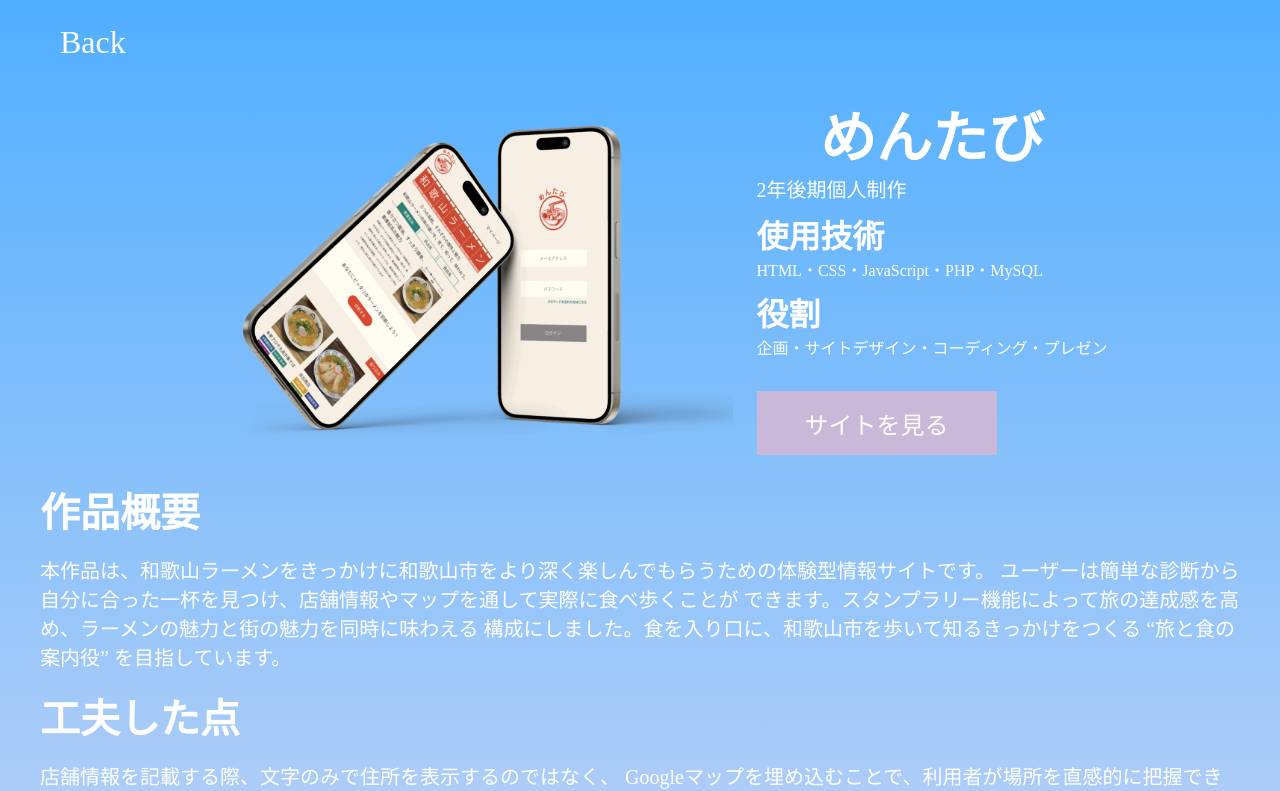
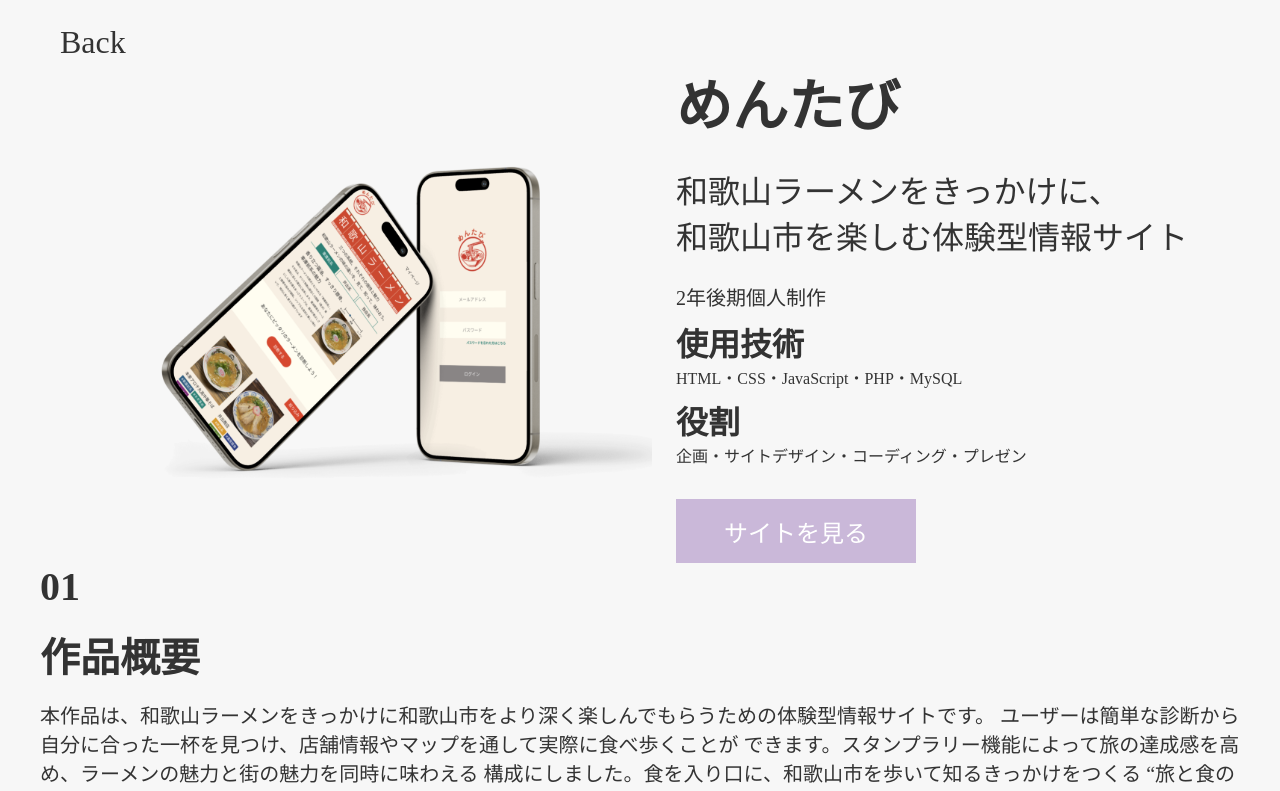
Before and after one commit to ehina24/portfolio, a React (Vite) app: page /works/mentabi in a window 1280 px wide. Shown: the top 791 px of the page. Built offline with nearby package versions, Linux system fonts and the light colour scheme; a web font is replaced by a local one.

Commit message:
change　レイアウト変更

```diff
--- a/src/booklife.tsx
+++ b/src/booklife.tsx
@@ -5,7 +5,7 @@ import './css/works.css';
 function Booklife(){
     return(
         <>
-        <div className="booklifePageWrap">
+        <div className="booklifePageWrap workDetailPage">
             <Link to="/"><button className="backBtn">Back</button></Link>
             <div className="workWrap">
                 <img src={booklife_thumbnail} alt="booklifeサムネイル" />
--- a/src/cafe.tsx
+++ b/src/cafe.tsx
@@ -5,7 +5,7 @@ import './css/works.css';
 function Cafe(){
     return(
         <>
-        <div className="cafePageWrap">
+        <div className="cafePageWrap workDetailPage">
             <Link to="/"><button className="backBtn">Back</button></Link>
             <div className="workWrap">
                 <img src={cafe_thumbnail} alt="カフェサムネイル"/>
--- a/src/calendar.tsx
+++ b/src/calendar.tsx
@@ -5,7 +5,7 @@ import './css/works.css';
 function Calendar(){
     return(
         <>
-        <div className="calenderPageWrap">
+        <div className="calenderPageWrap workDetailPage">
             <Link to="/"><button className="backBtn">Back</button></Link>
             <div className="workWrap">
                 <img src={calendar} alt="カレンダー" className="graphicWork"/>
--- a/src/counter.tsx
+++ b/src/counter.tsx
@@ -5,7 +5,7 @@ import './css/works.css';
 function Counter(){
     return(
         <>
-        <div className="counterPageWrap">
+        <div className="counterPageWrap workDetailPage">
             <Link to="/"><button className="backBtn">Back</button></Link>
             <div className="workWrap">
                 <img src={counter_thumbnail} alt="カウンターカウンターサムネイル" />
--- a/src/css/mypage.css
+++ b/src/css/mypage.css
@@ -1,4 +1,4 @@
-h1{
+.myPageWrap h1{
     font-size: 56px;
     text-align: center;
     margin-top: 32px;
--- a/src/css/works.css
+++ b/src/css/works.css
@@ -1,7 +1,12 @@
+/*作品詳細ページ全体*/
+.workDetailPage{
+    background-color: #f7f7f7;
+    color: #333;
+}
 /*Backボタン*/
 .backBtn{
     font-size: 32px;
-    color: #FFF;
+    color: #333;
     margin-top: 24px;
     margin-left: 60px;
 }
@@ -17,8 +22,14 @@
 .workWrap .graphicWork{
     width:  400px;
 }
-h1{
-    font-size: 48px;
+.workInformation h1{
+    font-size: 56px;
+    margin-top: 0;
+    margin-bottom: 24px;
+}
+.catchPhrase{
+    font-size: 32px;
+    margin-bottom: 24px;
 }
 .season{
     font-size: 20px;
--- a/src/makevie.tsx
+++ b/src/makevie.tsx
@@ -5,7 +5,7 @@ import './css/works.css';
 function Makevie(){
     return(
         <>
-        <div className="makeviePageWrap">
+        <div className="makeviePageWrap workDetailPage">
             <Link to="/"><button className="backBtn">Back</button></Link>
             <div className="workWrap">
                 <img src={makevie_thumbnail} alt="Makevieサムネイル" />
--- a/src/mentabi.tsx
+++ b/src/mentabi.tsx
@@ -5,12 +5,13 @@ import './css/works.css';
 function Mentabi(){
     return(
         <>
-        <div className="mentabiPageWrap">
+        <div className="mentabiPageWrap workDetailPage">
             <Link to="/"><button className="backBtn">Back</button></Link>
             <div className="workWrap">
                 <img src={mentabi_thumbnail} alt="めんたびサムネイル" />
                 <div className="workInformation">
                     <h1>めんたび</h1>
+                    <p className="catchPhrase">和歌山ラーメンをきっかけに、<br/>和歌山市を楽しむ体験型情報サイト</p>
                     <p className="season">2年後期個人制作</p>
                     <h2>使用技術</h2>
                     <p>HTML・CSS・JavaScript・PHP・MySQL</p>
@@ -20,6 +21,7 @@ function Mentabi(){
                 </div>
             </div>
             <div className="workReviewWrap">
+                <h3>01</h3>
                 <h3>作品概要</h3>
                 <p>本作品は、和歌山ラーメンをきっかけに和歌山市をより深く楽しんでもらうための体験型情報サイトです。
                     ユーザーは簡単な診断から自分に合った一杯を見つけ、店舗情報やマップを通して実際に食べ歩くことが
--- a/src/monomobag.tsx
+++ b/src/monomobag.tsx
@@ -5,7 +5,7 @@ import './css/works.css';
 function Monomobag(){
     return(
         <>
-        <div className="monomobagPageWrap">
+        <div className="monomobagPageWrap workDetailPage">
             <Link to="/"><button className="backBtn">Back</button></Link>
             <div className="workWrap">
                 <img src={monomobag_thumbnail} alt="モノモバッグサムネイル" />
--- a/src/portfolio.tsx
+++ b/src/portfolio.tsx
@@ -5,7 +5,7 @@ import './css/works.css';
 function Portfolio(){
     return(
         <>
-        <div className="portfolioPageWrap">
+        <div className="portfolioPageWrap workDetailPage">
             <Link to="/"><button className="backBtn">Back</button></Link>
             <div className="workWrap">
                 <img src={portfolio_thumbnail} alt="ポートフォリオサムネイル" />
```
